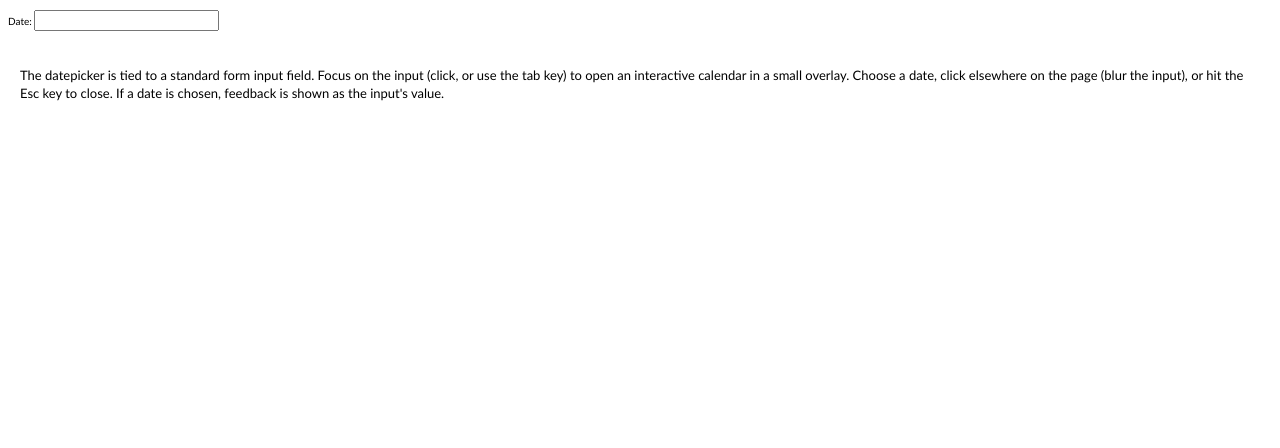
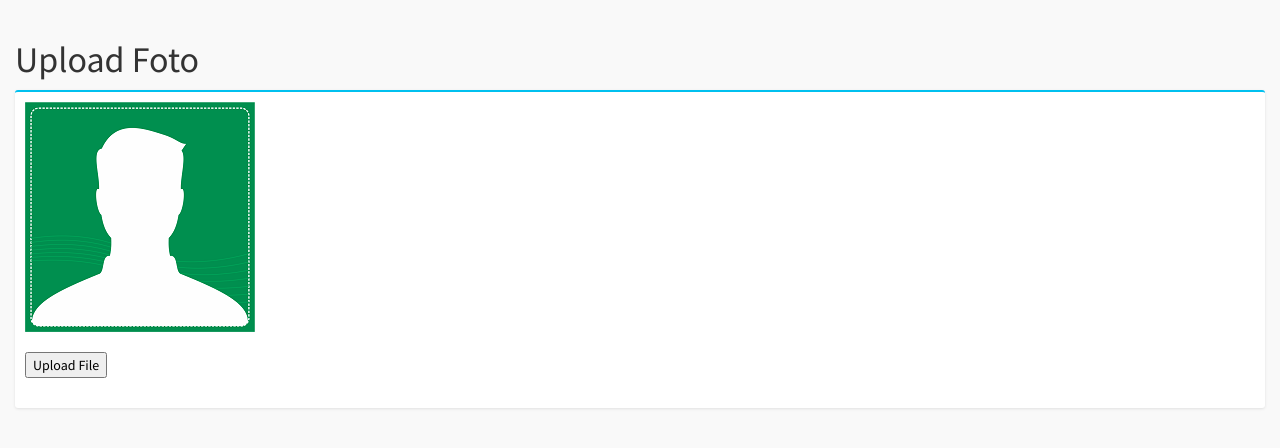
Before and after one commit to addictpustikom/sid, a PHP site: page /test.php in a window 1280 px wide. Shown: the top 448 px of the page. Run offline with PHP 8.4, Linux system fonts and the light colour scheme; some libraries are stand-ins or nearby versions.

Commit message:
Update test.php

```diff
--- a/test.php
+++ b/test.php
@@ -1,27 +1,92 @@
-
-<!doctype html>
-<html lang="en">
+<!DOCTYPE html>
+<html>
     <head>
-        <meta charset="utf-8">
-        <title>jQuery UI Datepicker - Default functionality</title>
-        <link href="css/jquery.ui.all.css" rel="stylesheet" type="text/css"/>
-        <script src="js/jquery-2.0.2.min.js" type="text/javascript"></script>
-        <script src="js/ui/jquery.ui.core.js" type="text/javascript"></script>
-        <script src="js/ui/jquery.ui.widget.js" type="text/javascript"></script>
-        <script src="js/ui/jquery.ui.datepicker.js" type="text/javascript"></script>
-        <link href="css/demos.css" rel="stylesheet" type="text/css"/>
-        <script>
-            $(function() {
-                $("#datepicker").datepicker();
-            });
-        </script>
+        <meta charset="UTF-8">
+        <title>Stage Image Save</title>
+        <!-- bootstrap 3.0.2 -->
+        <link href="css/bootstrap.min.css" rel="stylesheet" type="text/css" />
+        <!-- Bootstrap Color Picker -->
+        <link href="css/colorpicker/bootstrap-colorpicker.min.css" rel="stylesheet"/>
+        <!-- Theme style -->
+        <link href="css/AdminLTE.css" rel="stylesheet" type="text/css" />
     </head>
     <body>
-
-        <p>Date: <input type="text" id="datepicker"></p>
-
-        <div class="demo-description">
-            <p>The datepicker is tied to a standard form input field.  Focus on the input (click, or use the tab key) to open an interactive calendar in a small overlay.  Choose a date, click elsewhere on the page (blur the input), or hit the Esc key to close. If a date is chosen, feedback is shown as the input's value.</p>
-        </div>
+        <!-- Main content -->
+        <section class="content">
+            <h1>
+                Upload Foto
+            </h1>
+            <div class='row'>
+                <div class='col-md-12'>
+                    <div class='box box-info'>
+                        <div class='box-body pad'>
+                            <form id="upload_form" enctype="multipart/form-data" method="post">
+                                <img id="target" src="photo_default_square.png" width="230" height="230">
+                                <div id="path"></div>
+                                <div class="form-group">
+                                    <input type="file" name="file1" id="file" multiple="multiple"><br>
+                                    <input type="button" value="Upload File" onclick="uploadFile()">
+                                    <progress id="progressBar" value="0" max="100" style="width:300px; display: none;"></progress>
+                                    <h3 id="status"></h3>
+                                    <p id="loaded_n_total"></p>
+                                </div>
+                            </form>
+                        </div>
+                    </div><!-- /.box -->
+                </div><!-- /.col-->
+            </div><!-- ./row -->
+        </section><!-- /.content -->
+        <script src="js/jquery-2.0.2.min.js" type="text/javascript"></script>
+        <script>
+                                        /* Script written by Adam Khoury @ DevelopPHP.com with some edit by Agung Surya Bangsa */
+                                        $("#file").hide();
+                                        $("#file").change(function() {
+                                            var fileName = $(this).val();
+                                            //var filename = $('input[type=file]').val().replace(/C:\\fakepath\\/i, '')
+                                            var filename = $(this).val().replace(/C:\\fakepath\\/i, '')
+                                            $("#path").html(filename);
+                                        });
+                                        $("#target").click(function() {
+                                            $("#file").trigger("click");
+                                        });
+                                        function _(el) {
+                                            return document.getElementById(el);
+                                        }
+                                        function uploadFile() {
+                                            $("#progressBar").show();
+                                            var formdata = new FormData();
+                                            var file = _("file").files[0];
+                                            //alert(file.name+" | "+file.size+" | "+file.type);
+                                            formdata.append("file1", file);
+                                            var ajax = new XMLHttpRequest();
+                                            ajax.upload.addEventListener("progress", progressHandler, false);
+                                            ajax.addEventListener("load", completeHandler, false);
+                                            ajax.addEventListener("error", errorHandler, false);
+                                            ajax.addEventListener("abort", abortHandler, false);
+                                            ajax.open("POST", "proc_input_foto.php");
+                                            ajax.send(formdata);
+                                        }
+                                        function progressHandler(event) {
+                                            var loaded = event.loaded / 1024000;
+                                            var total = event.total / 1024000;
+                                            //_("loaded_n_total").innerHTML = "Uploaded " + loaded + " bytes of " + total;
+                                            var percent = (event.loaded / event.total) * 100;
+                                            _("progressBar").value = Math.round(percent);
+                                            _("status").innerHTML = Math.round(percent) + "% uploaded... please wait";
+                                        }
+                                        function completeHandler(event) {
+                                            alert(event.target.responseText);
+                                            _("progressBar").value = 0;
+                                            $("#progressBar").hide();
+                                            $("#target").attr("src", "gambar/foto/" + event.target.responseText);
+                                            //window.location.href = "index.php?loc=" + event.target.responseText;
+                                        }
+                                        function errorHandler(event) {
+                                            _("status").innerHTML = "Upload Failed";
+                                        }
+                                        function abortHandler(event) {
+                                            _("status").innerHTML = "Upload Aborted";
+                                        }
+        </script>
     </body>
 </html>
```
